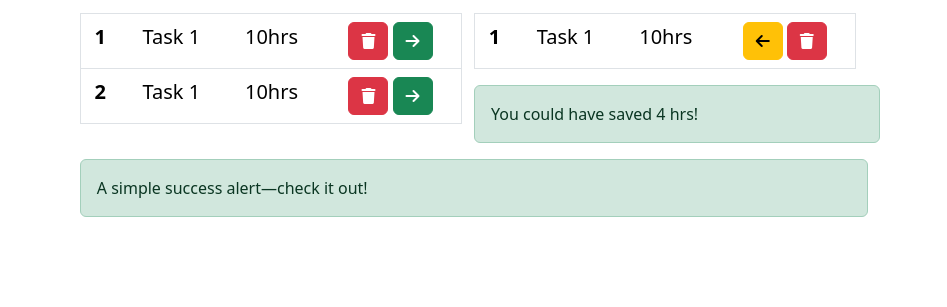
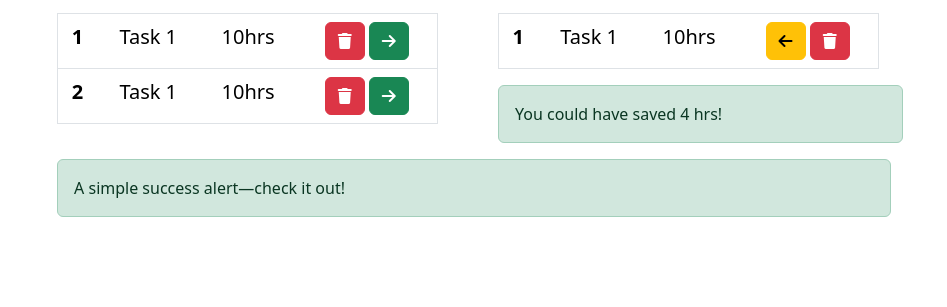
Before and after one commit to Ram-cpu-coder/not-to-do-list, a plain HTML site: page index.html in a window 1280 px wide. Shown: the part 493-800 px from the top of the page, without its empty margins (166-1113 px from the left). Drawn offline with nearby package versions, Linux system fonts and the light colour scheme.

Commit message:
column gap

```diff
--- a/index.html
+++ b/index.html
@@ -52,7 +52,7 @@
           </div>
         </div>
         <!-- ============== entry and bad list with table lists============= -->
-        <div class="row">
+        <div class="row column-gap-5">
           <div class="col">
             <div class="row">
               <div class="col text-center">
```
